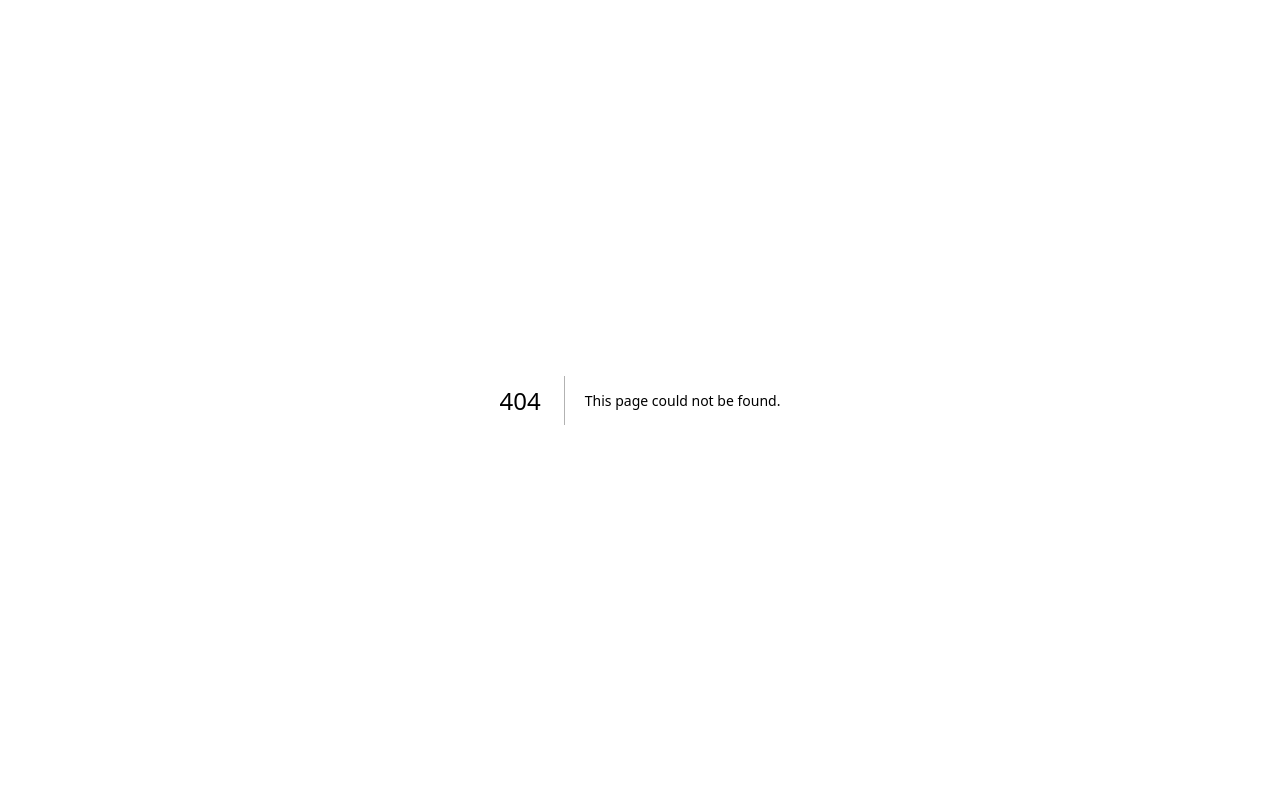
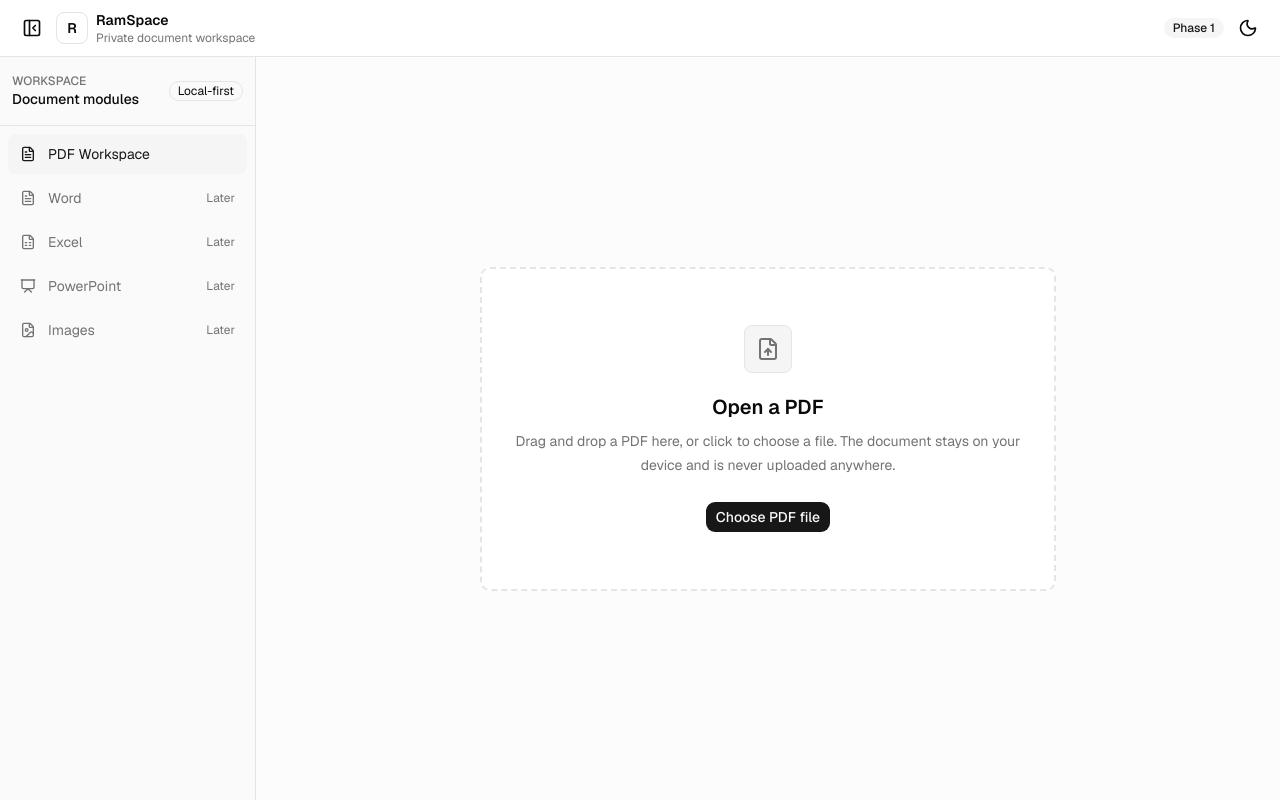
Before and after one commit to haricodes2970/ramxworkspace, a Next.js app in the folder apps/web/: page /workspace in a window 1280 px wide. Before the commit this address had no page. Built offline with nearby package versions, Linux system fonts and the light colour scheme; no server answers.

Commit message:
feat: add guest workspace route

```diff
--- /dev/null
+++ b/apps/web/src/app/workspace/page.tsx
@@ -0,0 +1,10 @@
+import { AppShell } from "@/components/layout/app-shell";
+import { PdfWorkspace } from "@/features/pdf/components/pdf-workspace";
+
+export default function WorkspacePage() {
+  return (
+    <AppShell>
+      <PdfWorkspace />
+    </AppShell>
+  );
+}
```
